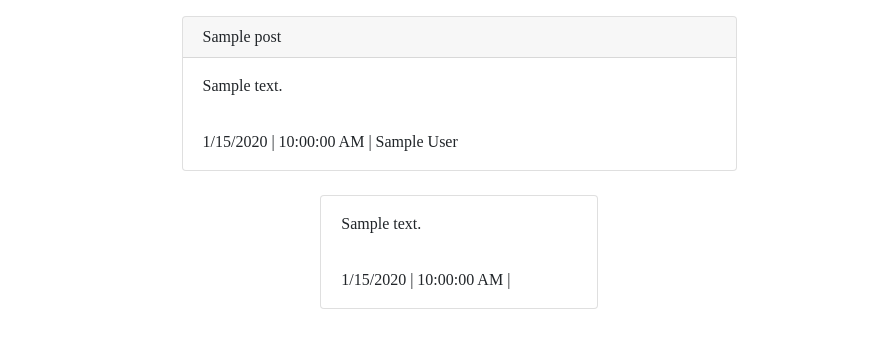
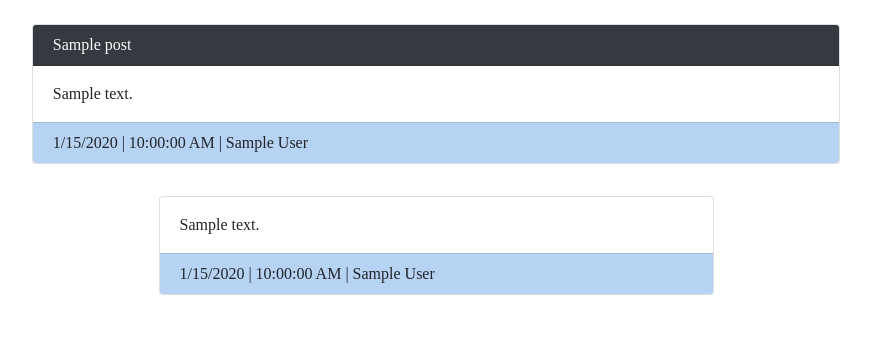
Before and after one commit to jpeiler97/tech-blog, a Node server app: page /post/1 in a window 1280 px wide. Shown: the part 100-448 px from the top of the page, without its empty margins (189-1060 px from the left). Run offline with Node 20, Linux system fonts and the light colour scheme; tables that the repository leaves empty hold one stand-in row (values such as "Sample post"); some libraries are stand-ins or nearby versions.

Commit message:
added more styling to posts and comments

```diff
--- a/controllers/home-routes.js
+++ b/controllers/home-routes.js
@@ -30,7 +30,8 @@ router.get('/post/:id', async (req, res) => {
 				},
 				{
 					model: Comment,
-					attributes: [ 'body', 'userId', 'createdAt' ]
+					include: [ { model: User, attributes: [ 'name' ] } ],
+					attributes: [ 'body', 'createdAt' ]
 				}
 			]
 		});
--- a/public/css/style.css
+++ b/public/css/style.css
@@ -1,6 +1,10 @@
 * {
 	box-sizing: border-box;
 	width: 100%;
+}
+
+.blue {
+	background-color: #b7d3f3;
 }
 
 header {
--- a/views/post-page.handlebars
+++ b/views/post-page.handlebars
@@ -1,18 +1,19 @@
 <div class = "container">
-    <div class= "row justify-content-center m-2">
-        <div class="card w-50 m-2">
-                <div class= "card-header">{{title}}</div>
+    <div class= "row justify-content-center p-3">
+        <div class="card w-75 m-2">
+                <div class= "card-header bg-dark text-light">{{title}}</div>
                 <div class= "card-body"> {{body}}</div>
-                <div class= "card-body"> {{format_date createdAt}} | {{format_time createdAt}} | {{user.name}}</div>
+                <div class= "card-footer blue"> {{format_date createdAt}} | {{format_time createdAt}} | {{user.name}}</div>
         </div>
     </div>
 
+
     {{#each comments as |comment|}}
-    <div class= "row justify-content-center m-2">
-        <div class="card w-25 m-2">
-                <div class= "card-body"> {{comment.body}}</div>
-                <div class= "card-body"> {{format_date comment.createdAt}} | {{format_time comment.createdAt}} | {{comment.user.name}}</div>
-        </div>
+    <div class= "row justify-content-center">
+            <div class="card w-50 m-2">
+                    <div class= "card-body"> {{comment.body}}</div>
+                    <div class= "card-footer blue"> {{format_date comment.createdAt}} | {{format_time comment.createdAt}} | {{comment.user.name}}</div>
+            </div>
     </div>
     {{/each}}
 </div>
```
